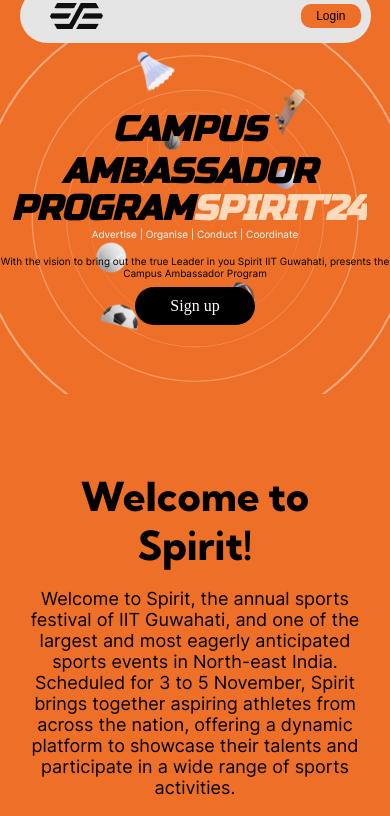
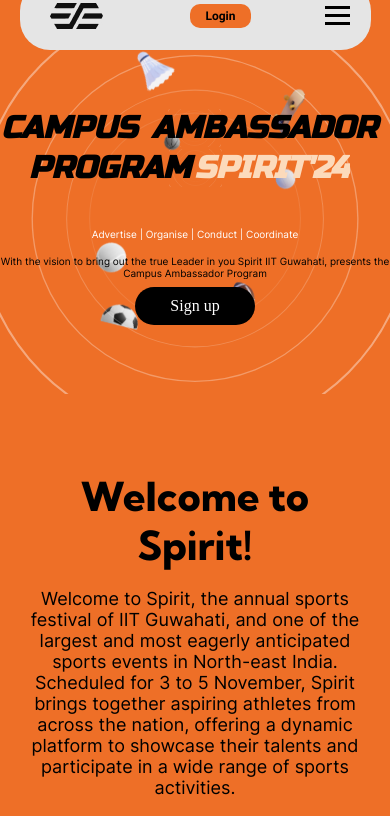
Before and after one commit to Ashmit-Verma/SPIRIT24, a React (Create React App) app in the folder frontend/: page / in a window 390 px wide. Shown: the top 816 px of the page. Built offline with nearby package versions, Linux system fonts and the light colour scheme.

Commit message:
final frontend changes

```diff
--- a/frontend/src/App.js
+++ b/frontend/src/App.js
@@ -23,9 +23,9 @@ function App() {
         <Route path="/login" element={<Login />} />
         <Route path="/otpVerify" element={<OtpVerify />} />
         <Route path="/dashboard" element={<PrivateRoute element={Dashboard} />} />
-        <Route path="/registrationSuccess" element={<PrivateRoute element={RegistrationSuccess} />} />
+        {/* <Route path="/registrationSuccess" element={<PrivateRoute element={RegistrationSuccess} />} /> */}
         {/* <Route path="/Leaderboard" element={<Leaderboard />} /> */}
-        {/* <Route path="/registrationSuccess" element={<RegistrationSuccess/>}></Route> */}
+        <Route path="/registrationSuccess" element={<RegistrationSuccess/>}></Route>
       </Routes>
     </Router>
   );
--- a/frontend/src/components/form/Form.css
+++ b/frontend/src/components/form/Form.css
@@ -1,6 +1,12 @@
 @font-face {
   font-family: 'VVDS';
   src: url('../fonts/VVDS-Fifties-Exp-Bold-Italic.otf') format('woff');
+  font-weight: normal;
+  font-style: normal;
+}
+@font-face {
+  font-family: 'KumbhSans';
+  src: url('../fonts/KumbhSans-VariableFont_YOPQ\,wght.ttf') format('woff');
   font-weight: normal;
   font-style: normal;
 }
@@ -60,6 +66,7 @@
     display: block;
     margin-bottom: 6px;
     font-size: 12px;
+    font-family: 'KumbhSans',sans-serif;
   }
 
   input {
@@ -80,6 +87,7 @@
   }
 
   .underline-text {
+    font-family: 'KumbhSans',sans-serif;
     display: inline-block; /* Ensure the element is treated as a block for ::after */
     position: relative; /* Position relative to allow ::after positioning */
     font-size: 30px;
--- a/frontend/src/components/header/header.css
+++ b/frontend/src/components/header/header.css
@@ -4,48 +4,61 @@
   font-weight: normal;
   font-style: normal;
 }
-.navbar{
+
+@font-face {
+  font-family: 'Secular';
+  src: url('../fonts/SecularOne-Regular.ttf') format('woff');
+  font-weight: normal;
+  font-style: normal;
+}
+
+.navbar {
   position: fixed;
   width: 80vw;
   margin-top: 30px;
   height: 50px;
-  background-color:#E5E5E5;
+  background-color: #E5E5E5;
   display: flex;
   justify-content: space-between;
   align-items: center;
   border-radius: 30px;
   z-index: 1000;
+  overflow: visible; /* Prevents navbar from becoming scrollable */
 }
-.logo{
+
+.logo {
   width: 6em;
   mix-blend-mode: multiply;
   color: black;
   margin-top: 5px;
   padding: 0 20px;
 }
-.h-wrap{
+
+.h-wrap {
   display: flex;
   justify-content: center;
+}
 
-}
-.h-wrap a{
-  font-size: 24px;
+.h-wrap a {
+  font-size: 19px;
   padding: 10 20px;
   text-decoration: none;
 }
-.points{
+
+.points {
   display: inline;
-font-family: 'Robotics',sans-serif;
+  font-family: 'Secular', sans-serif;
 }
-.login
-{
+
+.login {
   overflow: visible;
 }
+
 .points a {
   margin-right: 35px;
 }
 
-.log{
+.log {
   font-size: 10px;
   margin-top: 1%;
   color: black;
@@ -55,56 +68,100 @@ font-family: 'Robotics',sans-serif;
   border-radius: 40px;
   margin-right: 1em;
   overflow: visible;
-  font-family: 'Robotics',sans-serif;
+  font-family: 'Roboto', sans-serif;
+}
+.logbut
+{
+  font-size: 15px;
+  margin-top: 1%;
+  color: black;
+  background-color: rgba(238, 111, 39);
+  padding: 10px 46px;
+  border: none;
+  border-radius: 40px;
+  margin-right: 1em;
+  overflow: visible;
+  font-family: 'Roboto', sans-serif;
+  display: flex;
+  justify-content: center;
+  align-items: center;
 }
 
-body{
+body {
   position: relative;
   margin: 0;
   padding: 0;
   overflow: hidden;
-background:rgba(238, 111, 39)
-,url('/public/ellipses.svg');
+  background: rgba(238, 111, 39), url('/public/ellipses.svg');
   background-repeat: no-repeat;
   background-size: cover, contain;
   background-position: center, center;
 }
 
-/* body::before {
-content: "";
+.hamburger {
+  display: none;
+  cursor: pointer;
+  padding: 10px;
+}
+
+.hamburger .bar {
+  width: 25px;
+  height: 3px;
+  background-color: black;
+  margin: 5px 0;
+  transition: 0.4s;
+}
+
+.nav-links {
+  list-style: none;
+  padding: 0;
+  margin: 0;
+  display: flex;
+  flex-direction: column;
+  align-items: center;
+  height: 0;
+  overflow: hidden;
+  transition: height 0.4s ease-in-out;
   position: absolute;
-top: 0;
-left: 0;
+  top: 70px; /* Adjust based on navbar height and margin-top */
+  left: 10%; /* Centered based on navbar width */
+  right: 10%; /* Centered based on navbar width */
+  background-color: #E5E5E5;
+  border-radius: 30px;
+  z-index: 999; /* Ensure it appears above the navbar */
+}
+
+.nav-links.open {
+  height: 150px; /* Adjust height based on number of links */
+}
+
+.nav-links li {
   width: 100%;
-height: 100%;
-background: linear-gradient(rgba(235, 69, 0, 0.4), rgba(235, 69, 0, 0.3)),  url('/public/ballses.svg') center center no-repeat;
-background-size: contain;
-z-index: -1;
-animation: rotateBalls 5s linear infinite;
-transform-origin: top center;
-} */
+  text-align: center;
+  padding: 10px 0;
+}
 
-/* @keyframes rotateBalls {
-0% {
-  transform: rotate(0deg);
+.nav-links li a {
+  text-decoration: none;
+  font-size: 14px;
+  color: black;
+  font-family: 'Secular';
+  display: block;
 }
-100% {
-  transform: rotate(360deg);
+
+.nav-links li a:hover {
+  background-color: #575757;
 }
-} */
-
 
 @media (max-width: 768px) {
   .navbar {
     margin-top: 30px;
     width: 90vw;
     height: auto;
-    justify-content:space-between;
+    justify-content: space-between;
     align-items: center;
-    padding:1vw;
-
+    padding: 1vw;
   }
-
 
   .h-wrap {
     flex-direction: column;
@@ -122,9 +179,16 @@ transform-origin: top center;
     margin-right: 0;
     border-radius: 10px;
   }
-
 }
 
+@media (max-width: 645px) {
+  .hamburger {
+    display: inline-block;
+  }
+  .points {
+    display: none;
+  }
+}
 
 @media (max-width: 520px) {
   .navbar {
@@ -134,9 +198,7 @@ transform-origin: top center;
     justify-content: space-between;
     align-items: center;
     padding: 10px;
-
   }
-
 
   .h-wrap {
     flex-direction: column;
@@ -155,10 +217,3 @@ transform-origin: top center;
     border-radius: 10px;
   }
 }
-@media(max-width:480px)
-{
-  .points
-  {
-    display: none;
-  }
-}
--- a/frontend/src/components/header/header.js
+++ b/frontend/src/components/header/header.js
@@ -3,6 +3,7 @@ import './header.css';
 
 const Header = () => {
     const [isLoggedIn, setIsLoggedIn] = useState(false);
+    const [isMenuOpen, setIsMenuOpen] = useState(false);
 
     useEffect(() => {
         const token = localStorage.getItem('token');
@@ -18,28 +19,43 @@ const Header = () => {
         }
     };
 
+    const toggleMenu = () => {
+        setIsMenuOpen(!isMenuOpen);
+    };
+
     return (
         <section className='h-wrap'>
-            <div className='navbar' >
+            <div className='navbar'>
                 <div className="logo">
-                   <a href="/"><img src="spiritlogo.jpg" alt="" /></a>
+                   <a href="/"><img src="spiritlogo.jpg" alt="Logo" /></a>
                 </div>
-                <div className="points">
+                <div className={`points ${isMenuOpen ? 'active' : ''}`}>
                     <a href="/#aboutus">About</a>
                     <a href="/#sponsors">Sponsors</a>
-                    {/* <a href="/Leaderboard">Leaderboard</a> */}
                     <a href="/#faq">FAQ</a>
                     <a href="/#footer">Contact Us</a>
                 </div>
                 <div className="login">
                     {isLoggedIn ? (
-                        <button onClick={handleLogout} className="log">Logout</button>
+                        <button onClick={handleLogout} className="logbut">Logout</button>
                     ) : (
                         <a href="/login" className="log">Login</a>
                     )}
                 </div>
+                <div className="hamburger" onClick={toggleMenu}>
+                    <div className="bar"></div>
+                    <div className="bar"></div>
+                    <div className="bar"></div>
+                </div>
             </div>
+            <ul className={`nav-links ${isMenuOpen ? 'open' : ''}`}>
+                <li><a href="/#aboutus">About</a></li>
+                <li><a href="/#sponsors">Sponsors</a></li>
+                <li><a href="/#contactus">Contact Us</a></li>
+                <li><a href="/#faq">FAQ</a></li>
+            </ul>
         </section>
     );
 };
+
 export default Header;
--- a/frontend/src/components/hero/hero.css
+++ b/frontend/src/components/hero/hero.css
@@ -86,6 +86,7 @@
 }
 .large p{
   color:#FCDABB;
+  padding-left:1vw;
 }
 
 .animation::before {
@@ -206,7 +207,6 @@
 
 
   .large {
-    font-size:9vw;
     margin: -10px;
     background-image: url('/public/ellipses.svg');
     background-repeat: no-repeat;
@@ -255,7 +255,6 @@
 
 
   .large {
-    font-size: 9vw;
     margin: 1px;
     /* background-image: url('/public/ellipses.svg'); */
     background-repeat: no-repeat;
```
Also changed, not shown: frontend/src/components/fonts/SecularOne-Regular.ttf (added), 1 other file (tests, documents, lock files or other folders). Lines whose indentation alone changed are shown as unchanged.
